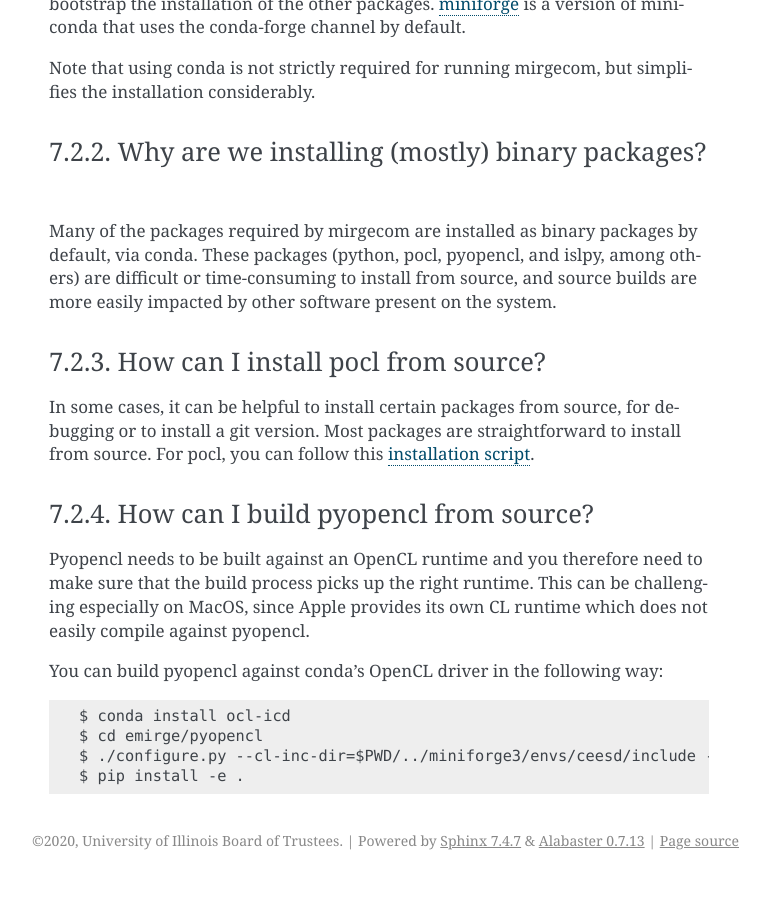
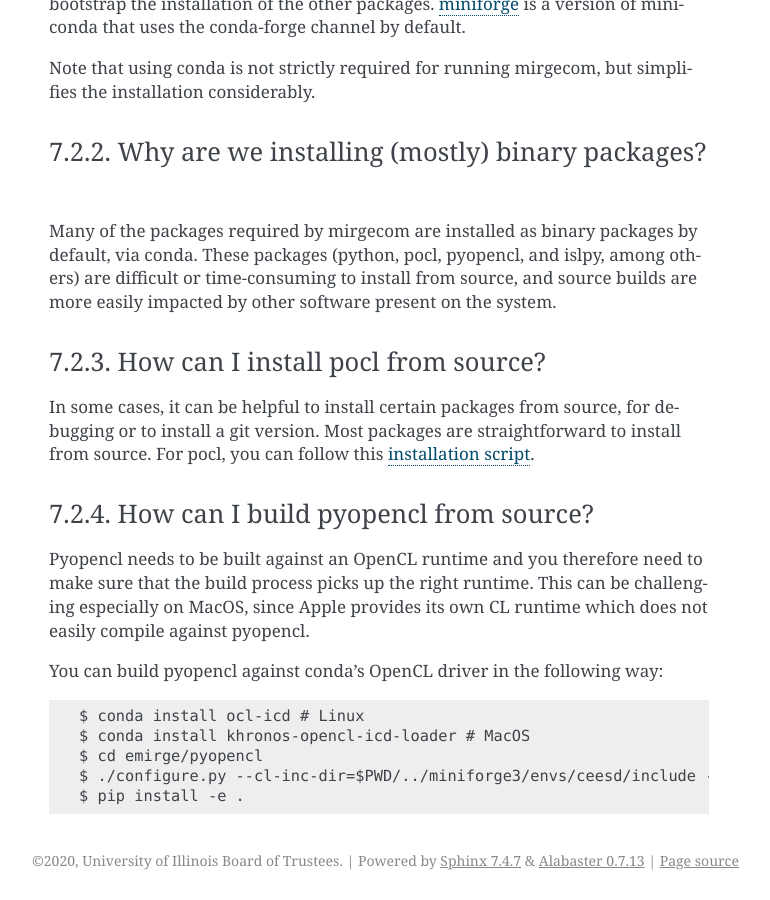
Before and after one commit to illinois-ceesd/mirgecom, a Sphinx documentation site: the page built from doc/faq.rst, in a window 1280 px wide and 900 px high, scrolled down 1305 px. Shown: the whole window, without its empty margins (371-1141 px from the left). Built offline with Sphinx 7.4.7, drawn with Linux system fonts in a browser that asks for light colours.

Commit message:
Update faq.rst

```diff
--- a/doc/faq.rst
+++ b/doc/faq.rst
@@ -80,7 +80,8 @@
 
 You can build pyopencl against conda's OpenCL driver in the following way::
 
-   $ conda install ocl-icd
+   $ conda install ocl-icd # Linux
+   $ conda install khronos-opencl-icd-loader # MacOS
    $ cd emirge/pyopencl
    $ ./configure.py --cl-inc-dir=$PWD/../miniforge3/envs/ceesd/include --cl-lib-dir=$PWD/../miniforge3/envs/ceesd/lib
    $ pip install -e .
```
